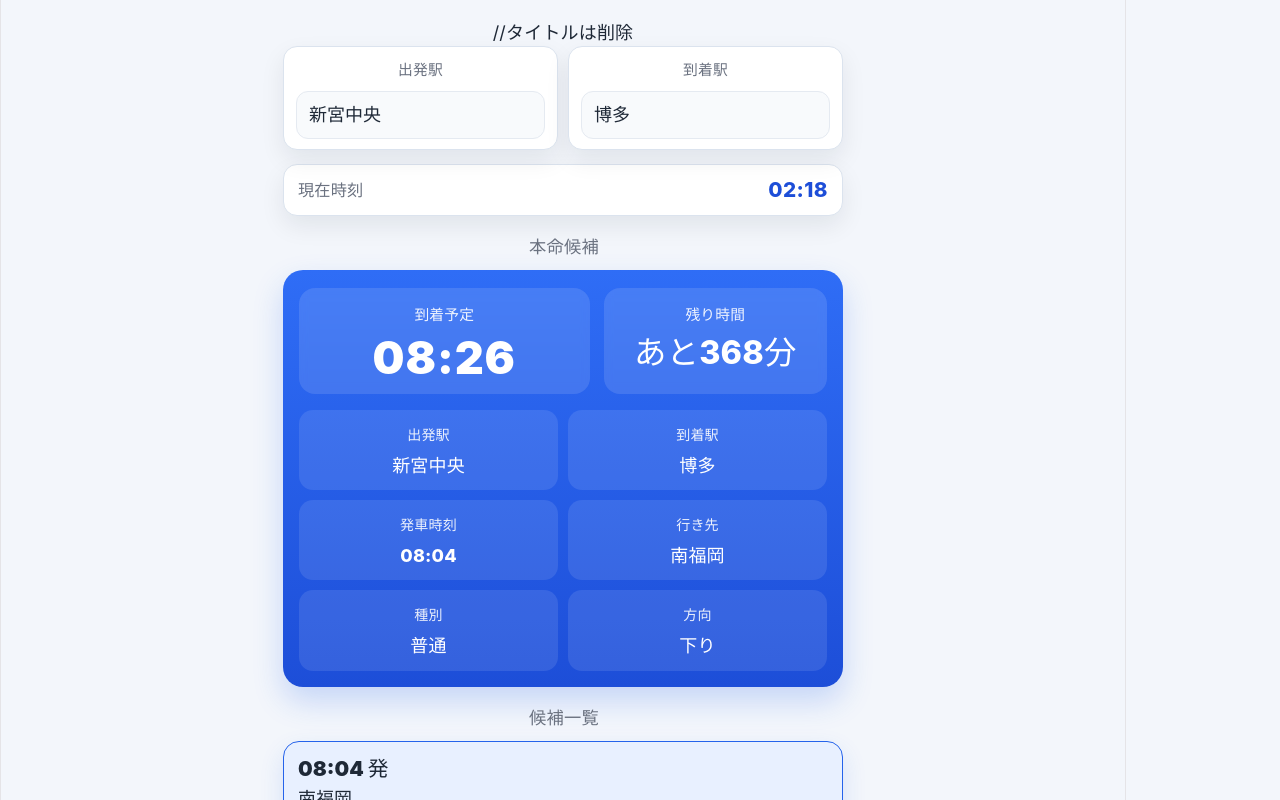
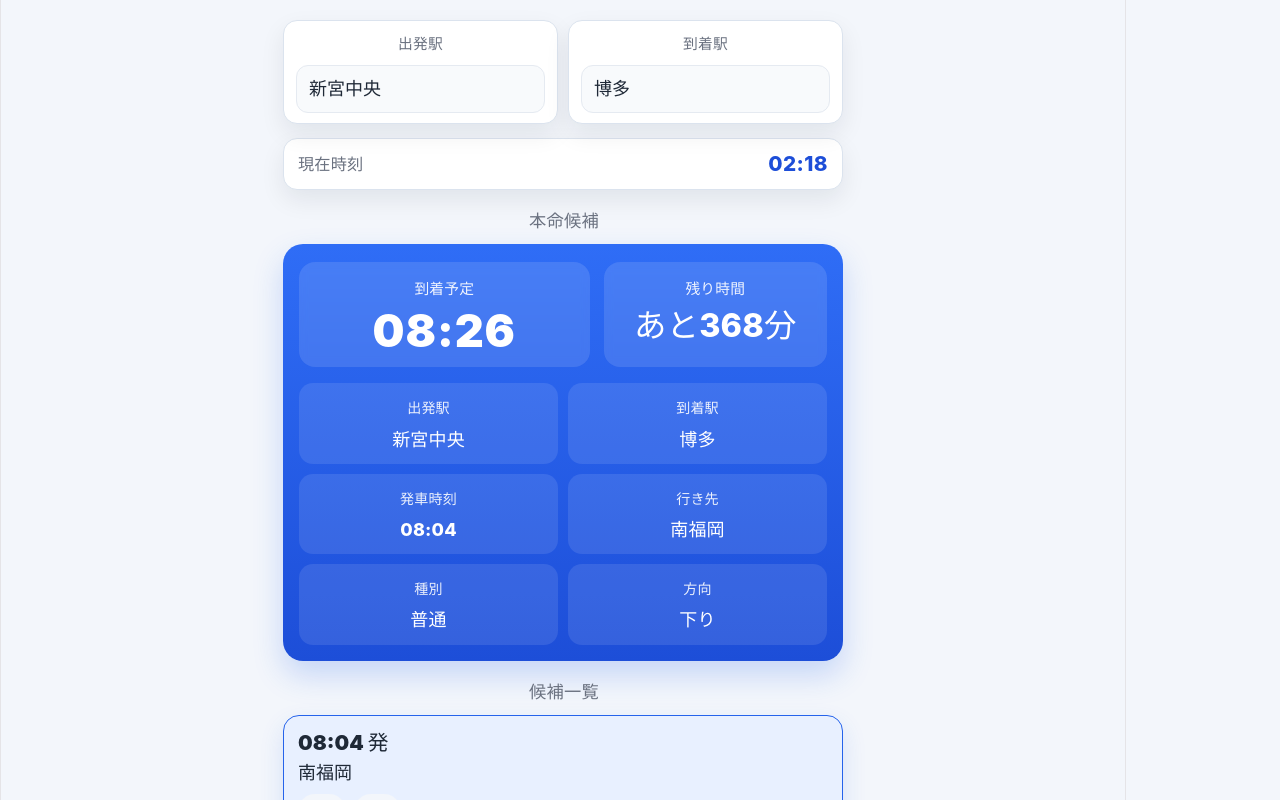
Before and after one commit to ykjob/commute_app, a React (Vite) app: page / in a window 1280 px wide. Shown: the top 800 px of the page. Built offline with nearby package versions, Linux system fonts and the light colour scheme.

Commit message:
同じ修正

```diff
--- a/src/App.jsx
+++ b/src/App.jsx
@@ -114,7 +114,6 @@ export default function App() {
   return (
     <div className="app">
       <div className="container">
-  //タイトルは削除
 
         <section className="controls">
           <div className="field-group">
```
